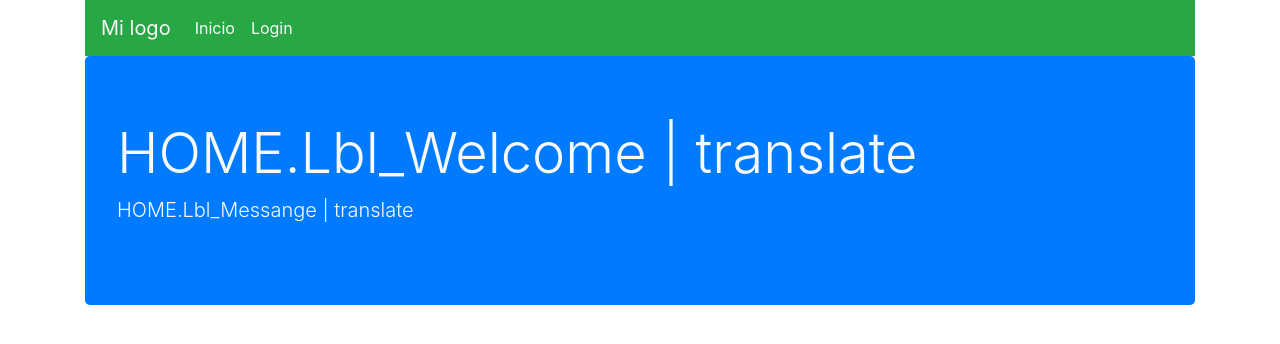
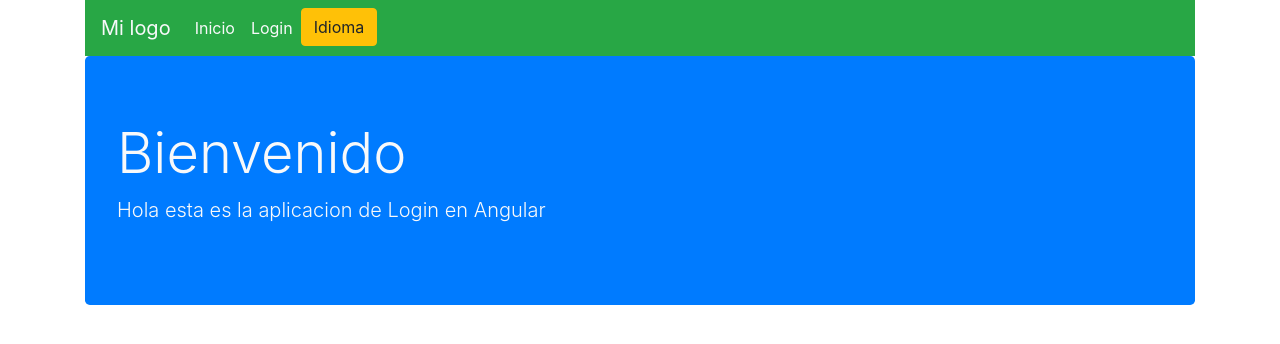
Before and after one commit to johnrinconperez/angularLogin, an Angular app: page / in a window 1280 px wide. Shown: the top 344 px of the page. Built offline with nearby package versions, Linux system fonts and the light colour scheme.

Commit message:
finalExplicacion-inicio boton cambio idioma

```diff
--- a/src/app/app.component.ts
+++ b/src/app/app.component.ts
@@ -11,7 +11,7 @@ export class AppComponent {
   constructor (
     private translate: TranslatePipe
     ) {
-      this.translate.use ('en').then ( ans => console.log (ans));
+      this.translate.use ('es'); // .then ( ans => console.log (ans));
   }
 
 }
--- a/src/app/app.module.ts
+++ b/src/app/app.module.ts
@@ -12,6 +12,7 @@ import { IdentityService } from './services/identity.service';
 import { AuthorizationGuard } from './guards/authorization.guard';
 import { TranslatePipe } from './pipe/translate.pipe';
 import { HttpClientModule } from '@angular/common/http';
+import { TranslateTransformPipe } from './pipe/translatepipetransform.pipe';
 
 export function setupTranslatefactory (service: TranslatePipe): Function {
     return () => service.use ('en');
@@ -23,7 +24,8 @@ export function setupTranslatefactory (service: TranslatePipe): Function {
     HomeComponent,
     LoginComponent,
     NavBarComponent,
-    AccountComponent
+    AccountComponent,
+    TranslateTransformPipe
   ],
   imports: [
     BrowserModule,
--- a/src/app/components/home/home.component.html
+++ b/src/app/components/home/home.component.html
@@ -1,4 +1,4 @@
 <div class="jumbotron bg-primary">
-  <h1 class="display-4 text-light">{{'HOME.Lbl_Welcome | translate'}}</h1>
-  <p class="lead text-light">{{'HOME.Lbl_Messange | translate'}}</p>
+  <h1 class="display-4 text-light">{{'HOME.Lbl_Welcome' | translate}}</h1>
+  <p class="lead text-light">{{'HOME.Lbl_Messange' | translate}}</p>
   </div>
--- a/src/app/components/nav-bar/nav-bar.component.html
+++ b/src/app/components/nav-bar/nav-bar.component.html
@@ -17,6 +17,9 @@
       <li class="nav-item" *ngIf="isAdmin()">
         <a class="nav-link text-light" routerLink="/settings">Settings</a>
       </li>
+      <li>
+        <button type="button" class="btn btn-warning">Idioma</button>
+      </li>
       <li class="nav-item" *ngIf="isAuthenticated()">
         <span class="nav-link text-light" (click)="logOut()">Logout</span>
       </li>
--- a/src/app/pipe/translatepipetransform.pipe.ts
+++ b/src/app/pipe/translatepipetransform.pipe.ts
@@ -6,15 +6,15 @@ import { TranslatePipe } from './translate.pipe';
     pure: false
 })
 
-export class TranslateTransform implements PipeTransform {
+export class TranslateTransformPipe implements PipeTransform {
     constructor (private translate: TranslatePipe) {}
 
-    transform(key: any) {
+    transform(key: string) {
         if (!this.translate || !this.translate.data ) {
             return key;
         }
 
-        const keys: string [] = key.split('.');
+        const keys = key.split('.');
         try {
             return (keys.length < 2 ? this.translate.data[keys[0]] : this.translate.data[keys[0]][keys[1]]);
         } catch (e) {
--- a/src/assets/i18n/lang.en.json
+++ b/src/assets/i18n/lang.en.json
@@ -1,4 +1,11 @@
 {
+    "NAV-BAR":{
+        "Lbl_Home"    : "Home",
+        "Lbl_Login"   : "Log IN",
+        "Lbl_Account" : "My Account",
+        "Lbl_Settings": "Settings",
+        "Lbl_LogOut"  : "LogOut"
+    },
     "ACCOUNT":
     {
         "Lbl_Account" : "Account",
@@ -9,7 +16,7 @@
     },
     "HOME":
     {
-        "Lbl_Welcome" : "Welcome"
+        "Lbl_Welcome" : "Welcome",
+        "Lbl_Messange": "Hello this is the app Login in Angular"
     }
-
 }
```
